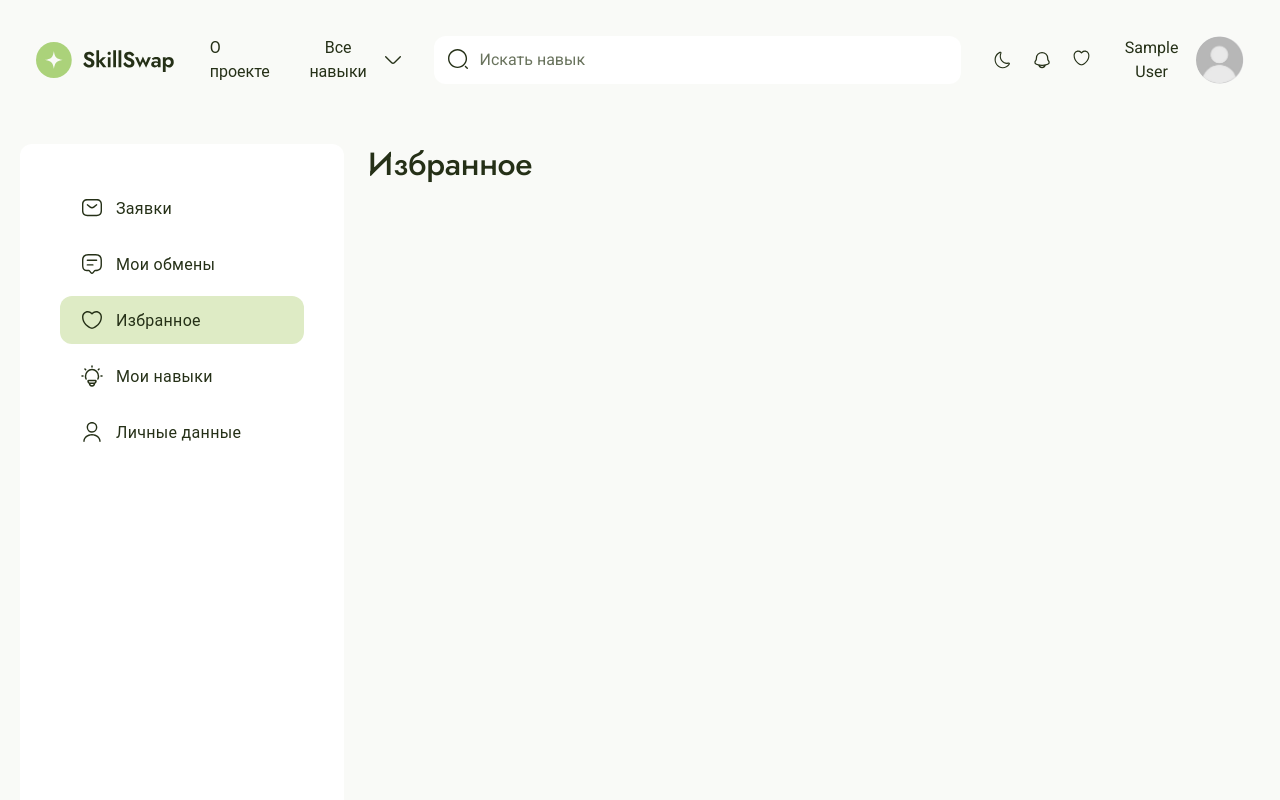
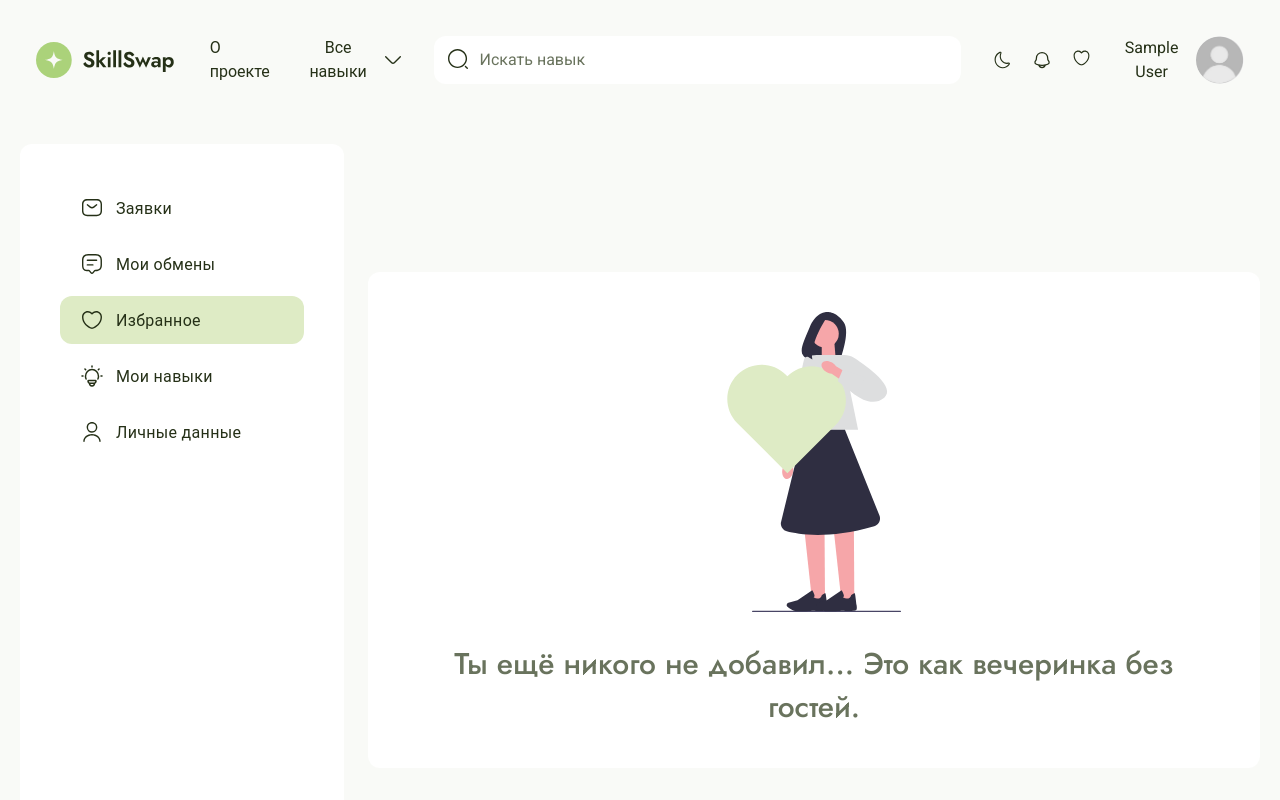
Before and after one commit to tanyanikitina176/SkillSwap, a React (Vite) app: page /profile/favourites in a window 1280 px wide. Shown: the top 800 px of the page. Built offline with nearby package versions, Linux system fonts and the light colour scheme; sample sign-in values are in the browser's storage.

Commit message:
добавила текст и иконку в избранном, если нет добавленных карточек.

```diff
--- a/src/widgets/Profile/profile-favourites.module.css
+++ b/src/widgets/Profile/profile-favourites.module.css
@@ -2,4 +2,32 @@
   display: flex;
   flex-direction: column;
   gap: 40px;
+  align-self: center;
+  justify-content: center;
 }
+
+.favourites_empty_container {
+  display: flex;
+  justify-content: center;
+  flex-direction: column;
+  align-self: center;
+  background-color: #fff;
+  border-radius: 12px;
+  height: stretch;
+  padding: 40px;
+  gap: 30px;
+}
+
+.empty_message {
+  text-align: center;
+  text-wrap: wrap;
+  font-family: var(--font-jost);
+  font-size: 30px;
+  color: var(--text-caption);
+}
+
+.empty_favourites_icon {
+  height: 300px;
+  justify-items: center;
+  margin: 0 auto;
+}
--- a/src/widgets/Profile/profile-favourites.tsx
+++ b/src/widgets/Profile/profile-favourites.tsx
@@ -4,7 +4,7 @@ import { getLikedSkills } from "@shared/lib/utils/getDataFromLocalStorage";
 import SkillList from "@widgets/SkillList/SkillList";
 import { useEffect, useState } from "react";
 import styles from "./profile-favourites.module.css";
-
+import EmptyFavouritesIcon from "@assets/icons/empty_favourites.svg?react";
 export const ProfileFavourites = () => {
   const [likedUsers, setLikedUsers] = useState<User[]>([]);
 
@@ -30,6 +30,15 @@ export const ProfileFavourites = () => {
   };
 
   return (
+    <>
+      {likedUsers.length === 0 ? (
+        <div className={styles.favourites_empty_container}>
+          <EmptyFavouritesIcon className={styles.empty_favourites_icon} />
+          <p className={styles.empty_message}>
+            Ты ещё никого не добавил... Это как вечеринка без гостей.
+          </p>
+        </div>
+      ) : (
         <div className={styles.skill_list__container}>
           <SkillList
             users={likedUsers}
@@ -37,5 +46,7 @@ export const ProfileFavourites = () => {
             onLikeClick={handleLikeClick}
           />
         </div>
+      )}
+    </>
   );
 };
```
Also changed, not shown: src/assets/icons/empty_favourites.svg (added). Lines whose indentation alone changed are shown as unchanged.
